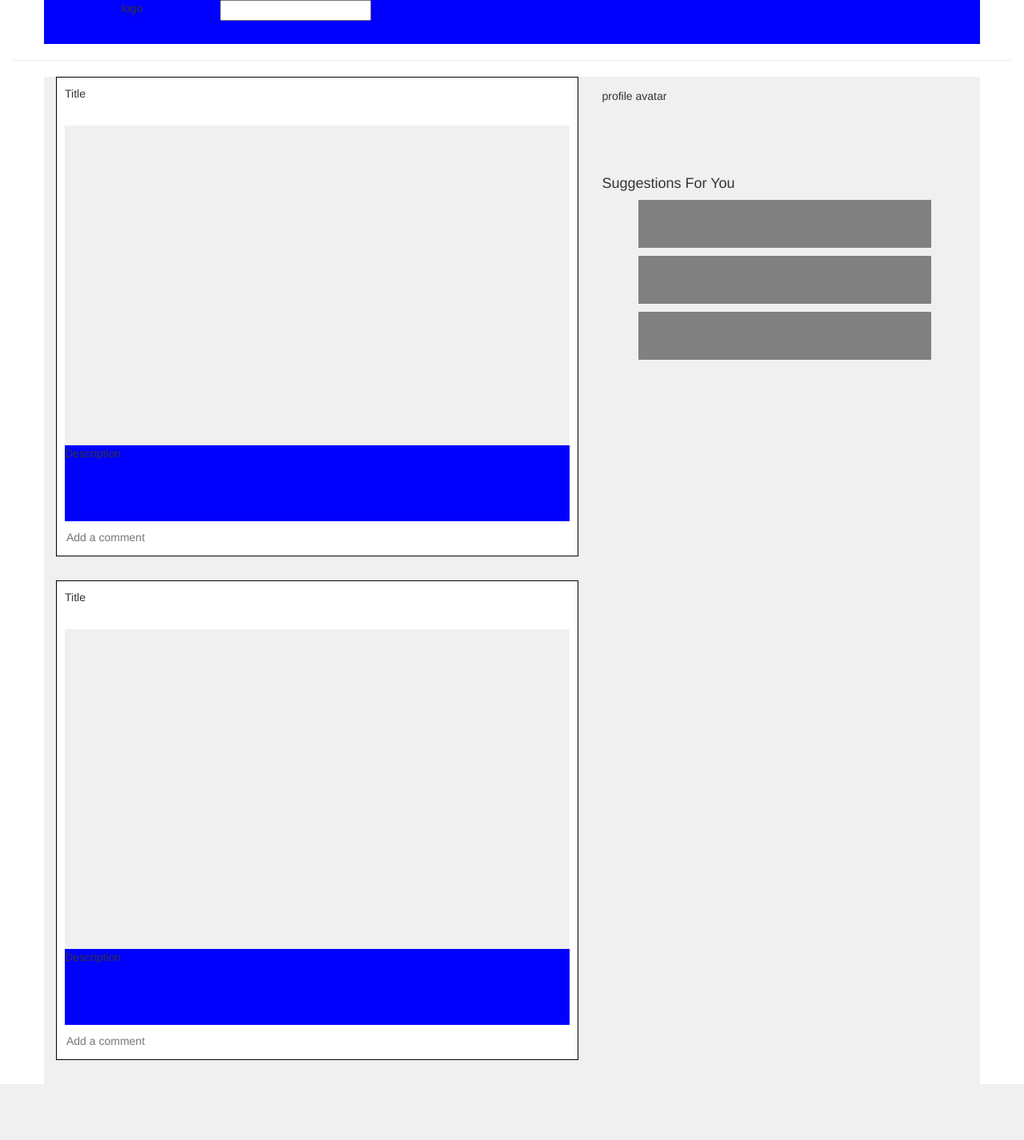
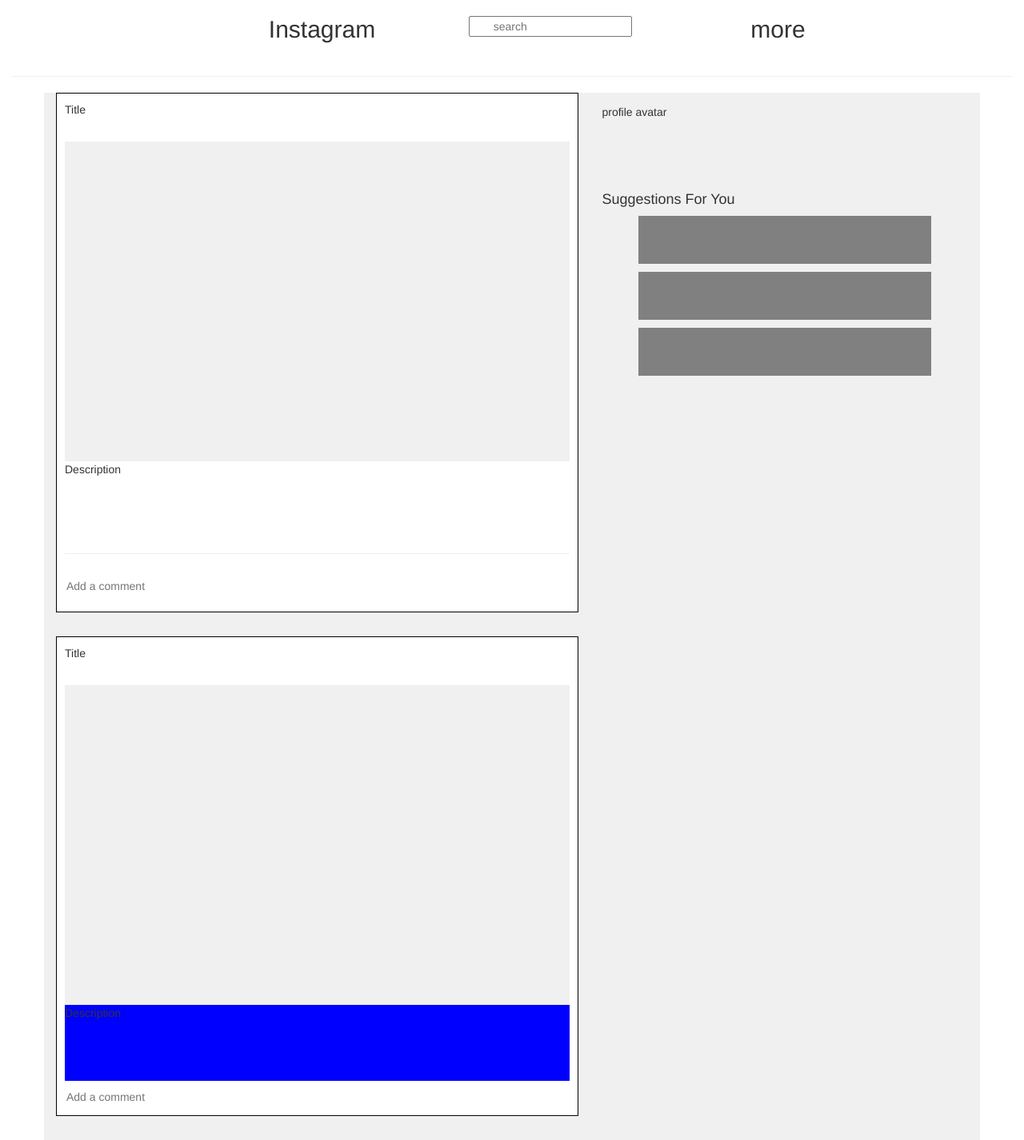
Before and after one commit to IsaiahKe/insta-clone, a Django app: template instagram/templates/index.html in a window 1280 px wide. Shown: the whole page at 80% size. Before the commit the page ends 1356 px from the top, so only its background shows below. Run offline with Django 3.2, Linux system fonts and the light colour scheme; the template is opened without the code that fills it, so the values that code supplies are empty; some libraries are stand-ins or nearby versions.

Commit message:
update structure

```diff
--- a/instagram/templates/index.html
+++ b/instagram/templates/index.html
@@ -3,9 +3,11 @@
 {% block content %}
 <div class="container-fluid" style="margin:0px auto;">
 
-<div class="container text-center" style="background:blue;height:inherit;">
-<div class="col-md-2">logo</div>
-<div class="col-md-2"> <form><input class="form-group"></form></div>
+<div class="container text-center" style="height:inherit;">
+<div class="col-md-2"></div>
+<div class="col-md-3"><h2>Instagram</h2></div>
+<div class="col-md-3"> <form><input class="form-group" placeholder="       search" style="width:80%;margin-top:20px;"></form></div>
+<div class="col-md-3"><h2>more</h2></div>
 </div>
 <hr/>
 </div>
@@ -14,15 +16,20 @@
 <div class="row">
 
 <div class="col-md-7" style="overflow:auto;">
-<div class="card"  style="border:1px solid black;height:600px;background:white;margin-bottom:30px;padding:10px;z-index:0">
+<div class="card"  style="border:1px solid black;height:650px;background:white;margin-bottom:30px;padding:10px;z-index:0">
 <div class="card-header" style="height:50px;">Title</div>
 <div class="card-body" style="background:#f0f0f0;height:400px;"></div>
-<div class="card-footer" style="height:95px;background:blue;">
+<div class="card-footer" style="height:95px;">
 Description
+
 </div>
+
+<div class="">
+<hr>
 <form>
 <input type="text-area" placeholder="Add a comment" style="width:100%;outline:none;height:40px;border:none;">
 </form>
+</div>
 </div>
 <div class="card" style="border:1px solid black;height:600px;background:white;margin-bottom:30px;padding:10px;">
 <div class="card-header" style="height:50px;">Title</div>
```
